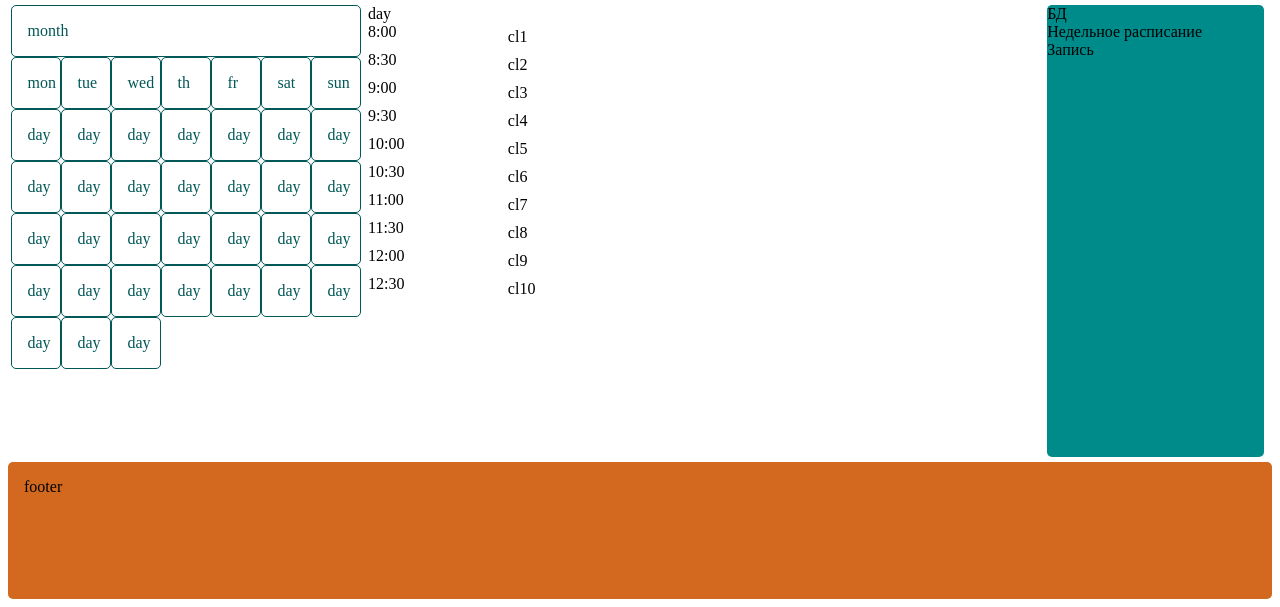
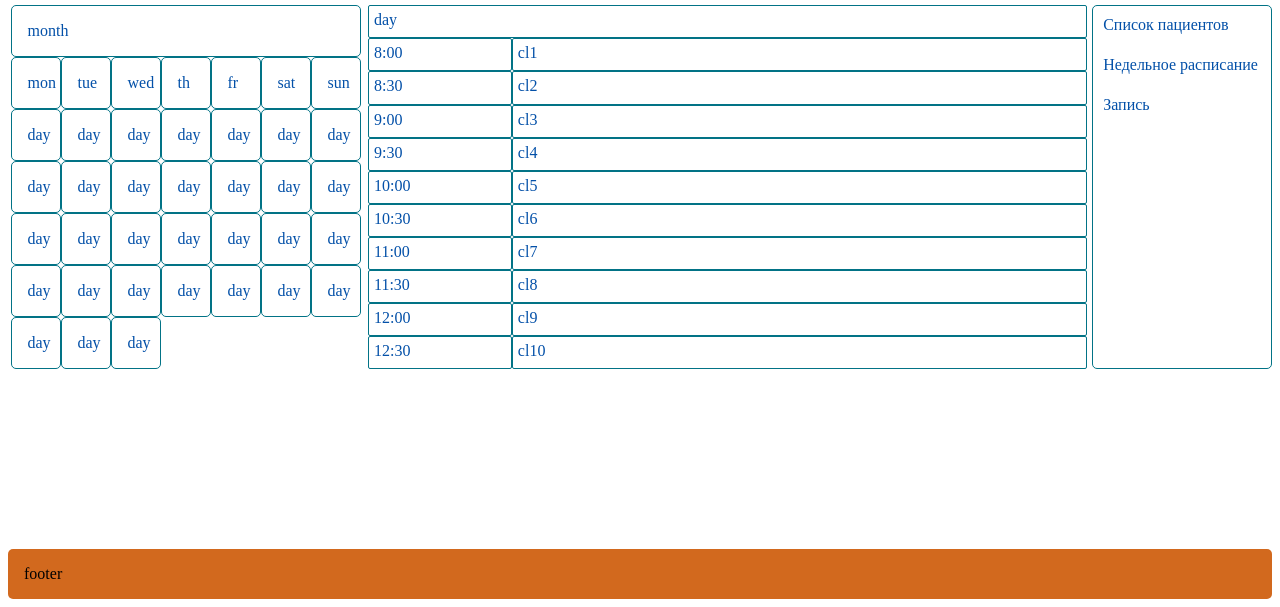
Before and after one commit to arckhr21/database, a website built with webpack: page index.html in a window 1280 px wide. Shown: the part 209-816 px from the top of the page. Built offline with nearby package versions, Linux system fonts and the light colour scheme.

Commit message:
db_v02 main_page 01

```diff
--- a/index.html
+++ b/index.html
@@ -83,7 +83,7 @@
 
                     <div class="item_timetable item_timetable_day">day</div>
 
-                    <div class="item_timetable">
+                    <!-- <div class="item_timetable">  -->
 
                             <!-- <div class="item_timetable item_timetable_time--1"> -->
                                 <div class="item_timetable item_timetable_time">8:00</div>
@@ -125,7 +125,7 @@
                                 <div class="item_timetable item_timetable_time">12:30</div>
                                 <div class="item_timetable item_timetable_content">cl10</div>
                             <!-- </div>   -->
-                    </div> <!-- end item_timetable -->
+                   <!-- </div> --> <!-- end item_timetable -->
                 </div> <!-- end timetable_day -->
 
                 <div class="modal modal_record">
@@ -148,9 +148,9 @@
 
                 <div class="aside">
                     <div class="aside_nav">
-                        <div class="aside_nav_item aside_nav_list">БД</div>
-                        <div class="aside_nav_item aside_nav_timetable_7">Недельное расписание</div>
-                        <div class="aside_nav_item aside_nav_record">Запись</div>
+                        <div class="item_aside_nav aside_nav_list">Список пациентов</div>
+                        <div class="item_aside_nav aside_nav_timetable_7">Недельное расписание</div>
+                        <div class="item_aside_nav aside_nav_record">Запись</div>
                     </div>
 
                 </div>
--- a/src/assets/scss/__vars.scss
+++ b/src/assets/scss/__vars.scss
@@ -1,19 +1,32 @@
 $linkColor: yellow;
 $h1Size: 2.5rem;
-//$headerBackground: rgb(104, 201, 168);
-$headerBackground: rgb(28, 31, 30);
+$headerBackground: white;
+//$headerBackground: rgb(28, 31, 30);
+
+$asideBorderColor: rgb(2, 115, 134);
+$asideTextColor: rgb(3, 80, 168);
+$asideBackgroundColor: #fff;
+
 $navColor: rgb(204, 240, 234);
 $asideNavColor: rgb(241, 121, 252);
 //$navHoverColor: rgb(145, 236, 236);
 $navHoverColor: darkcyan;
 $navHoverTextColor: #fff;
-$headerTitleColor: rgb(235, 231, 48);
-$headerTitleSize: 4vw;
+//$headerTitleColor: rgb(235, 231, 48);
+$headerTitleColor: rgb(20, 94, 233);
+
+// $headerTitleSize: 4vw;
+$headerTitleSize: 3vw;
 $headerTitleMobilSize: 8vw;
 //$asideBackground: rgb(192, 235, 238);
 $asideBackground: rgb(2, 87, 87);
 
-$calendarBorderColor: rgb(2, 87, 87);
-$timetableBorderColor: rgb(2, 87, 87);
-$calendarTextColor: rgb(2, 87, 87);
-$timetableTextColor: rgb(2, 87, 87);
+$calendarBorderColor: rgb(2, 115, 134);
+$timetableBorderColor: rgb(2, 115, 134);
+// $calendarBorderColor: rgb(6, 108, 224);
+// $timetableBorderColor: rgb(6, 108, 224);
+
+
+// $calendarTextColor: rgb(2, 87, 87);
+$calendarTextColor: rgb(3, 80, 168);
+$timetableTextColor: rgb(3, 80, 168);
--- a/src/assets/scss/aside.scss
+++ b/src/assets/scss/aside.scss
@@ -3,7 +3,26 @@
     grid-column: 3/4;
     grid-row: 1/2;
 
-    margin-right: 8px;
     border-radius: 5px;
-    background-color:darkcyan;
+    border: 1px solid $asideBorderColor ;
+
+    display: grid;
+
+    .aside_nav {
+        grid-column: 1/2;
+        grid-row: auto;
+
+        display: grid;
+        grid-template-columns: minmax(40px, 1fr);
+        grid-template-rows: 40px 40px 40px;
+
+        .item_aside_nav {
+            grid-column: 1/2;
+
+        }
+    }
+
+    color: $asideTextColor;
+    padding: 10px;
+    font-size: 1rem;
 }
--- a/src/assets/scss/calendar.scss
+++ b/src/assets/scss/calendar.scss
@@ -9,7 +9,7 @@
     align-self: start;
 
     grid-template-columns: repeat(7, 50px);
-    grid-template-rows: auto auto;
+    grid-template-rows: auto;
     //border: 1px solid black;
 
 }
--- a/src/assets/scss/content.scss
+++ b/src/assets/scss/content.scss
@@ -2,12 +2,13 @@
     // определяем область content
     grid-column: 1/2;
     grid-row: 2/3;
-    //background-color: gray;
+    align-self: start;
+    //height: 63vh;
 
     // разделяем content на 3 колонки
     // calendar, timetable, menu (aside)
     display: grid;
-    grid-template-columns: 355px 3fr 1fr;
+    grid-template-columns: 355px 4fr 1fr;
     grid-template-rows: auto;
     gap: 5px 5px;
 }
--- a/src/assets/scss/footer.scss
+++ b/src/assets/scss/footer.scss
@@ -2,12 +2,14 @@
     //display: none;
     padding: 1rem;
     border-radius: 5px;
+   // height: 5vh;
 
     //grid-area: footer;
     //grid-column: 1/6;
     grid-column: 1/2;
     grid-row: 3/4;
     background-color:chocolate;
+    align-self: end;
     //height: 20px;
     //height: 5vh;
     //align-self: end;
--- a/src/assets/scss/header.scss
+++ b/src/assets/scss/header.scss
@@ -1,11 +1,12 @@
 .header {
     padding: 5px;
     border-radius: 5px;
+    //height: 10vh;
 
     grid-column: 1/2;
     grid-row: 1/2;
     background-color: $headerBackground;
-    //height:150px;
+    align-self: start;
 
     display: grid;
     gap: 2px;
@@ -34,42 +35,44 @@
         .content_header_title {
             color:$headerTitleColor;
             font-size: $headerTitleSize;
-            font-weight: 700;
-            text-shadow: saddlebrown 5px 7px 5px;
+            // font-weight: 700;
+            font-weight: 400;
+            //text-shadow: rgb(139, 88, 51) 5px 7px 5px;
+            text-shadow: rgb(139, 88, 51) 2px 3px 2px;
             padding-left: 0px;
         }
 
     } // end header_title
 
-    .header_nav {
-        //display: none;
-        display: grid;
-        // grid-column: 1/2;
-        grid-column: 1/3;
-        grid-row: 2/3;
-        gap: 5px;
-        height: 50px;
-        grid-template-columns: repeat(6, 1fr);
-       // grid-template-rows: auto;
-        grid-template-rows: auto;
+    // .header_nav {
+    //     //display: none;
+    //     display: grid;
+    //     // grid-column: 1/2;
+    //     grid-column: 1/3;
+    //     grid-row: 2/3;
+    //     gap: 5px;
+    //     height: 50px;
+    //     grid-template-columns: repeat(6, 1fr);
+    //    // grid-template-rows: auto;
+    //     grid-template-rows: auto;
 
-        align-items: end;
-        justify-content: space-evenly;
+    //     align-items: end;
+    //     justify-content: space-evenly;
 
-        background-color: $headerBackground;
+    //     background-color: $headerBackground;
 
-        .header_nav_item {
-            background-color: $navColor;
-            text-align: center;
-            border-radius: 5px;
-            font-size: 1rem;
+    //     .header_nav_item {
+    //         background-color: $navColor;
+    //         text-align: center;
+    //         border-radius: 5px;
+    //         font-size: 1rem;
 
-        }
-        .header_nav_item:hover {
-            background-color: $navHoverColor;
-            color: $navHoverTextColor;
-        }
-    } // end header_nav
+    //     }
+    //     .header_nav_item:hover {
+    //         background-color: $navHoverColor;
+    //         color: $navHoverTextColor;
+    //     }
+    // } // end header_nav
 
 
 } //end header
--- a/src/assets/scss/timetableday.scss
+++ b/src/assets/scss/timetableday.scss
@@ -1,53 +1,47 @@
 
 .timetable_day {
-    //display: none;
-    //display: block; // проверка
-    //background-color:rgb(235, 222, 168);
-   // background: 2px solid #000;
+    grid-column: 2/3;
+    grid-row: 1/2;
 
-    grid-column: 2/3; // определяем положение в середине content
-    grid-row: 1/2;
-    //height: 16vh;
+    // border: 1px solid $timetableBorderColor;
+    // border-radius: 5px;
 
-    //justify-self: center;
-    justify-self: start;
-    //align-self: center;
-    align-self: top;
-    border-radius: 5px;
-    background: 2px solid #000;
+    display: grid;
 
+    grid-template-columns: minmax(40px, 1fr) 4fr;
+    grid-template-rows: auto;
 
+    .item_timetable:nth-child(1) {
+        grid-column: 1/3;
+        grid-row: 1/2;
 
-    .item_timetable {
-        // border-radius: 5px;
-        // background: 2px solid #000;
+        border: 1px solid $timetableBorderColor;
+        border-radius: 2px;
 
-        display: grid;
+        padding: 5px;
+    }
 
-        grid-template-columns: minmax(40px, 1fr) 4fr;
-        grid-template-rows: auto;
-
-
-        // содержимое таблицы
         .item_timetable_time {
 
             grid-column: 1/2;
-            //grid-row: 1/2;
             grid-row: auto;
-            //padding: 1rem;
-        //     padding: 5px;
-        //     background: 2px solid #000;
+
+            border: 1px solid $timetableBorderColor;
+            border-radius: 2px;
+
+            padding: 5px;
         }
         .item_timetable_content {
             grid-column: 2/3;
-            //grid-row: 1/2;
             grid-row: auto;
+
+            border: 1px solid $timetableBorderColor;
+            border-radius: 2px;
+
             padding: 5px;
-            background: 2px solid #000;
-            // background: 2px solid #000;
+        }
+        .item_timetable {
+            color: $timetableTextColor;
         }
 
-
-    } // end item_timetable
-
 } // end timetable_day
```
